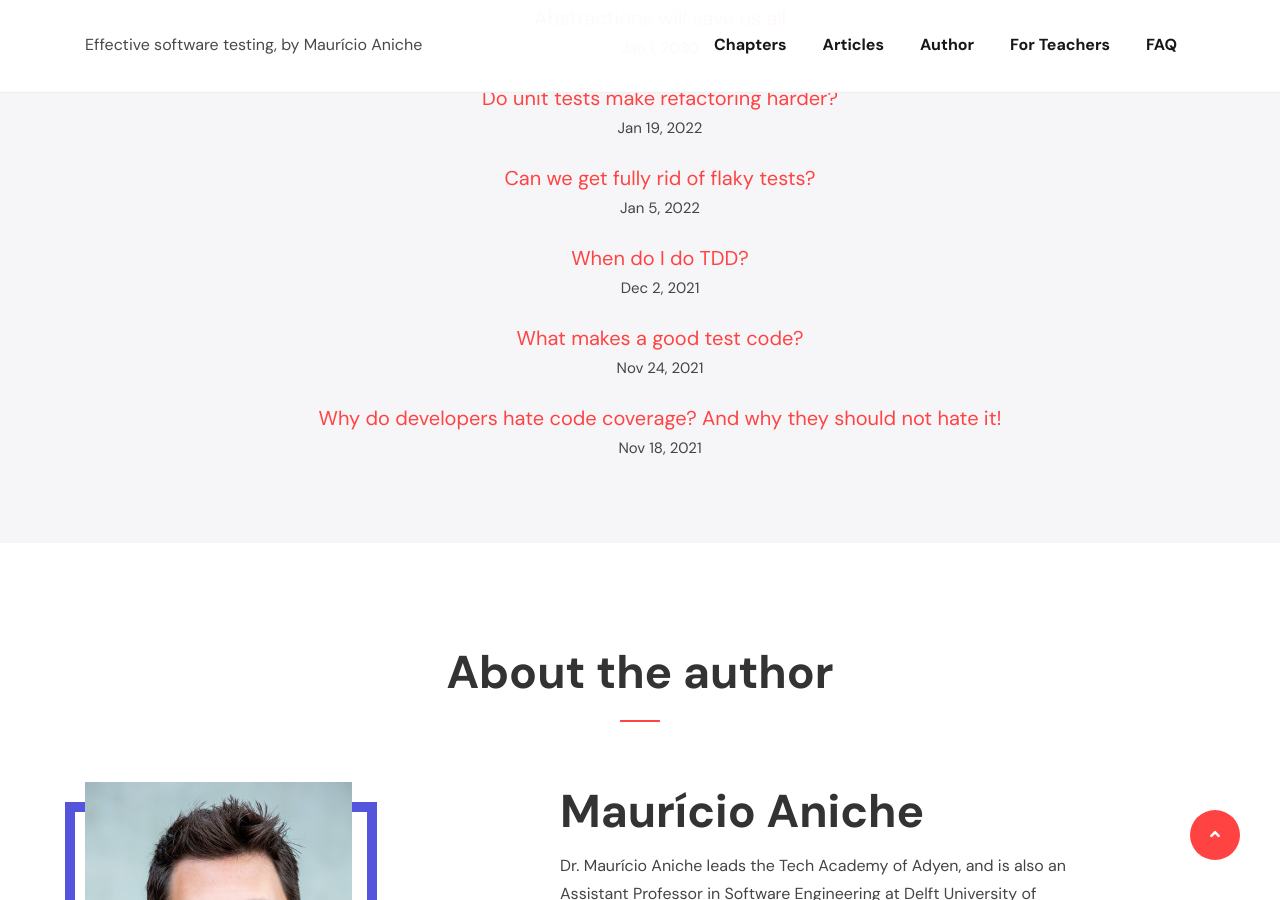
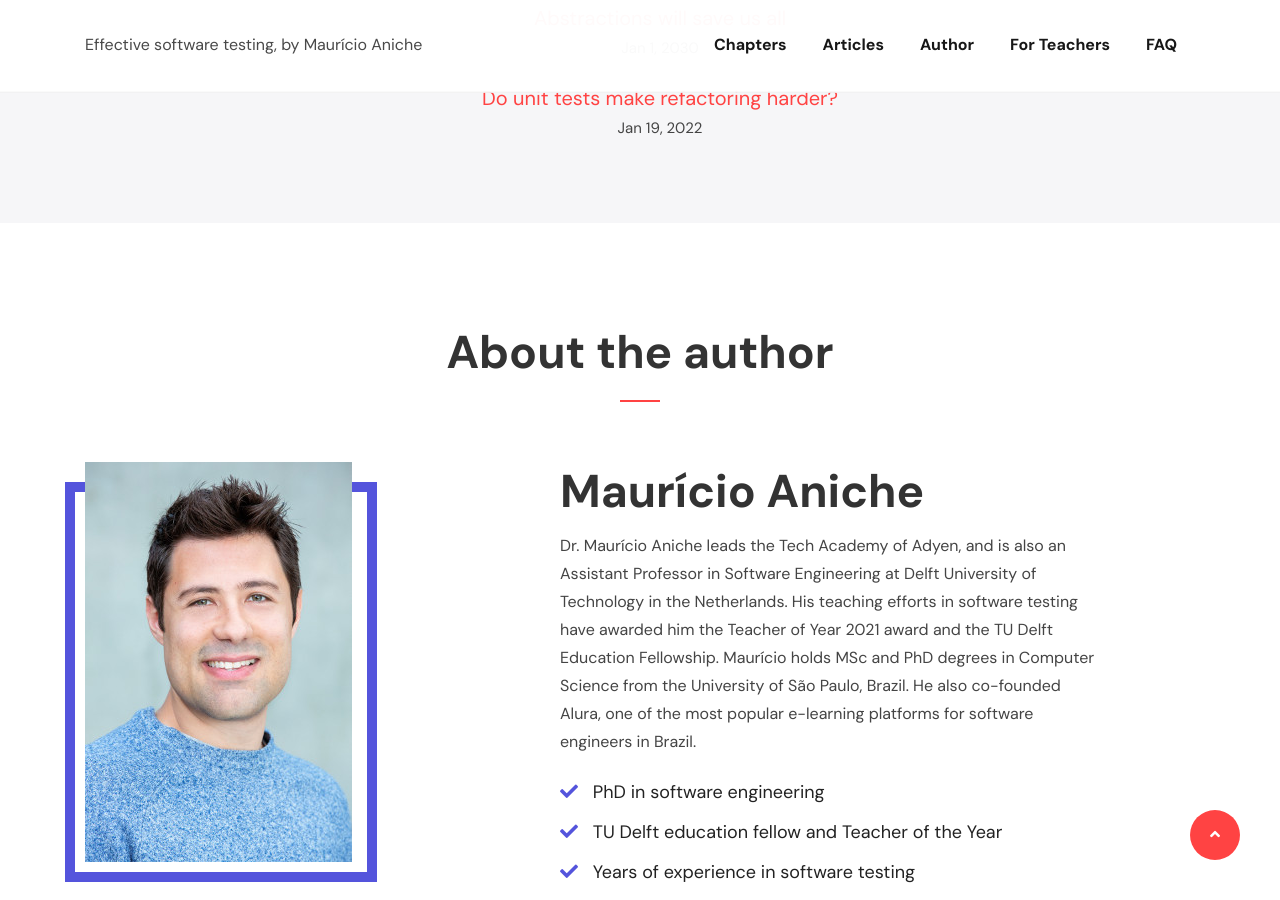
Before and after one commit to effective-software-testing/website, a Jekyll site: the page built from index.html, in a window 1280 px wide and 900 px high, scrolled down 3420 px. Built offline with Jekyll 4.4.1, drawn with Linux system fonts in a browser that asks for light colours; comment, search, counter and statistics services are not loaded.

```diff
--- a/index.html
+++ b/index.html
@@ -188,11 +188,15 @@
         <div class="row">
 
 <ul class="article-list">
+  {% capture now %}{{'now' | date: '%s' | plus: 0 %}}{% endcapture %}
   {% for post in site.posts %}
+    {% capture date %}{{post.date | date: '%s' | plus: 0 %}}{% endcapture %}
+    {% if date >= now %}
     <li class="article-item">
       <time class="article-date" datetime="{{ post.date | date_to_xmlschema }}" itemprop="datePublished">{{ post.date | date: "%b %-d, %Y" }}</time>
       <a href="{{ post.url }}">{{ post.title }}</a>
     </li>
+    {% endif %}
   {% endfor %}
 </ul>
 
```
